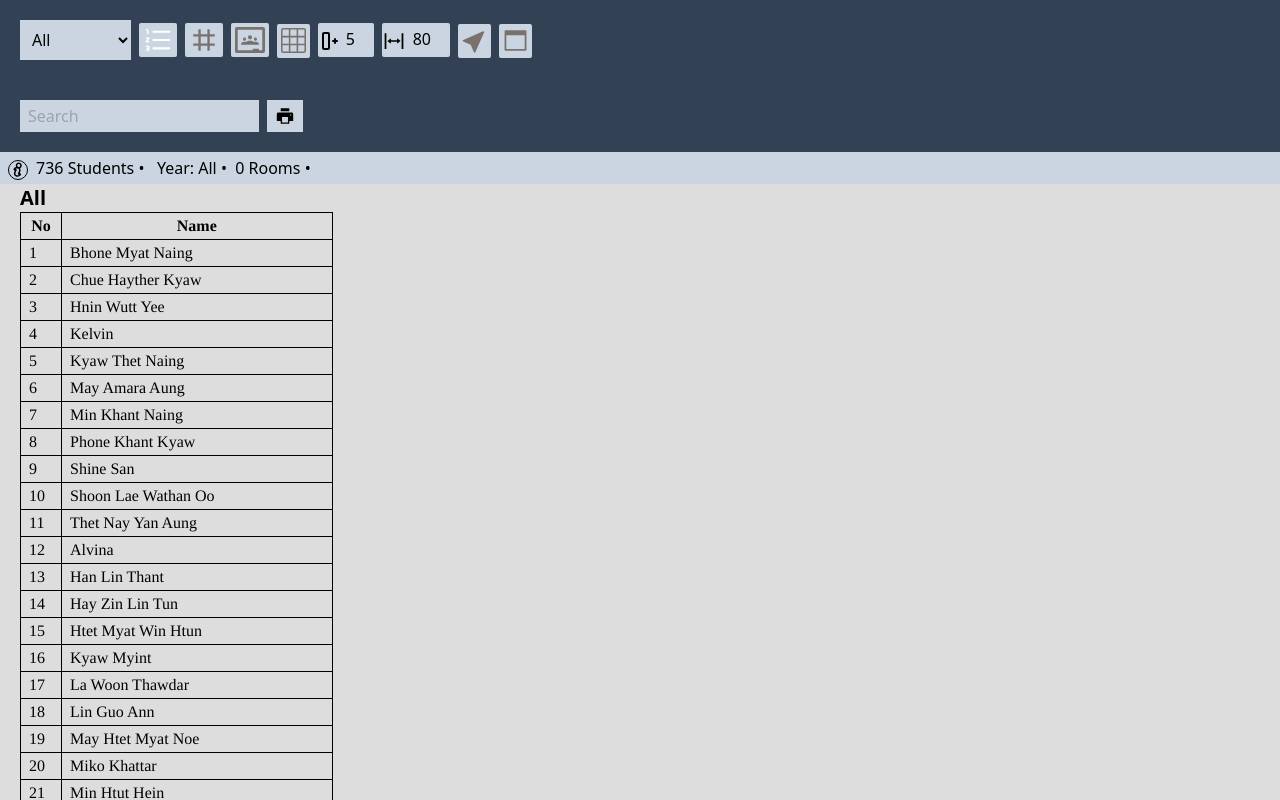
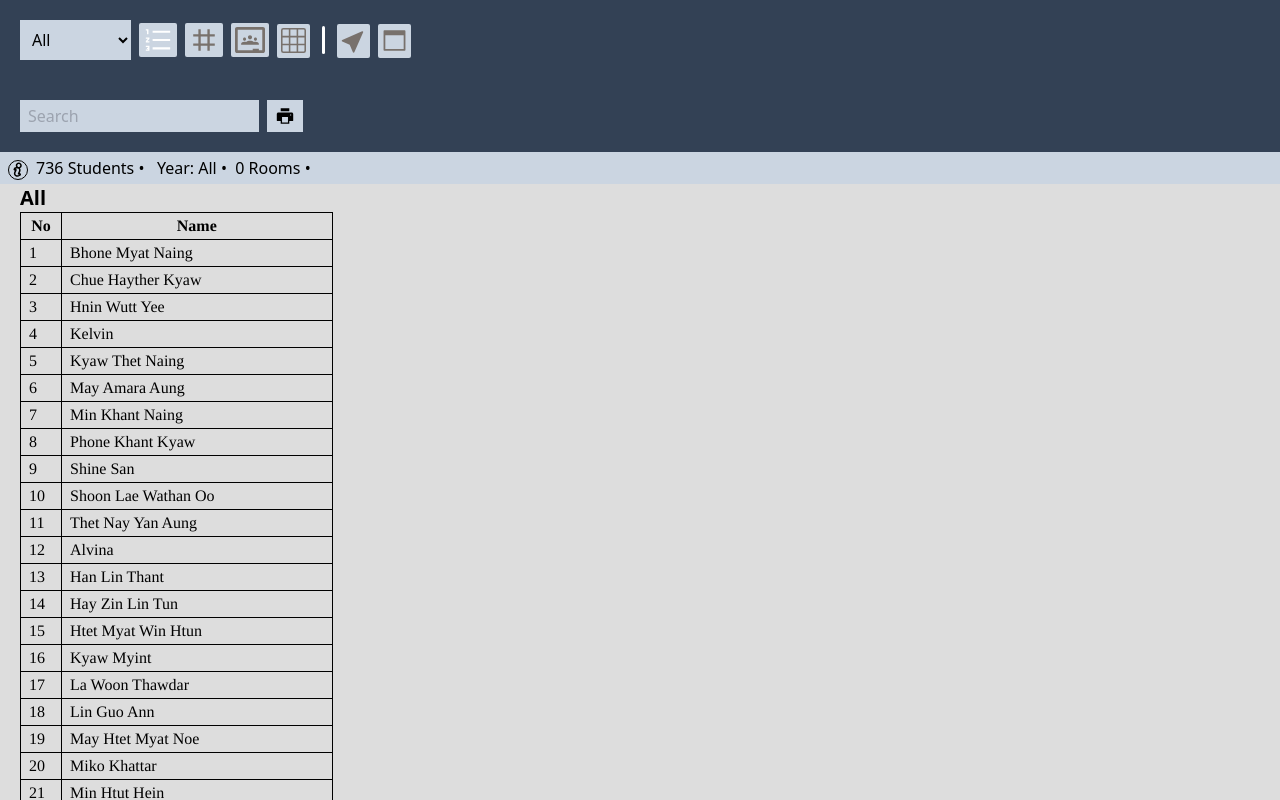
Before and after one commit to zsphinxyz/next01, a Next.js app: page /list in a window 1280 px wide. Shown: the top 800 px of the page. Built offline with nearby package versions, Linux system fonts and the light colour scheme.

Commit message:
update show grid

```diff
--- a/pages/list/index.tsx
+++ b/pages/list/index.tsx
@@ -17,6 +17,7 @@ import {AiFillPrinter, AiOutlineColumnWidth, AiOutlineOrderedList, AiOutlineNumb
 	// React & Next
 import { useRef, useEffect, useState } from 'react';
 import ReactToPrint from "react-to-print"
+import { La_Belle_Aurore } from 'next/font/google';
 // import { useRouter } from 'next/router';
 // import { useSearchParams } from 'next/navigation';
 
@@ -140,6 +141,7 @@ export default function Att() {
 			</label>
 		</Hover>
 
+
 		<Hover text='Show Grid'>
 			<label className={`bg-slate-300 p-1 pb-2 rounded-sm ${empty && 'bg-green-500'}`}>
 				<input
@@ -152,15 +154,18 @@ export default function Att() {
 			</label>
 		</Hover>
 
-	<label className='bg-slate-300 rounded-sm pr-1'>
+	{empty && <label className='bg-slate-300 rounded-sm pr-1'>
 		<TbColumnInsertRight className=' inline-block  text-2xl h-8' />
 		<input type="number" min='0' max='25' className='outline-none bg-transparent w-7 h-8 text-right ' value={cols} onChange={e => setCols(parseInt(e.target.value))}/>
-	</label>
+	</label>}
 
-	<label className='bg-slate-300 rounded-sm pr-1'>
+	{empty && <label className='bg-slate-300 rounded-sm pr-1'>
 		<AiOutlineColumnWidth className=' inline-block  text-2xl h-8' />
 		<input type="number" min='10' max='200' className='outline-none bg-transparent w-10 h-8 text-right' value={colWidth} onChange={e => setColWidth(parseInt(e.target.value))}/>
-	</label>
+	</label>}
+
+				{/* Divider  */}
+	<div className='w-[3px] h-7 bg-white mx-1 rounded-full' />
 
 
 				{/* Select individual cells  */}
@@ -270,7 +275,7 @@ export default function Att() {
 		 <tr>
 			{isNo && <th className="border border-black">No</th>}
 			{isRoll && <th className="border border-black">Roll No</th>}
-			<th className="border border-black">Name</th>
+			<th className="border border-black min-w-[100px]">Name</th>
 			{
 				yearcol &&
 				<th className="border border-black px-2">Year (Room)</th>
```
